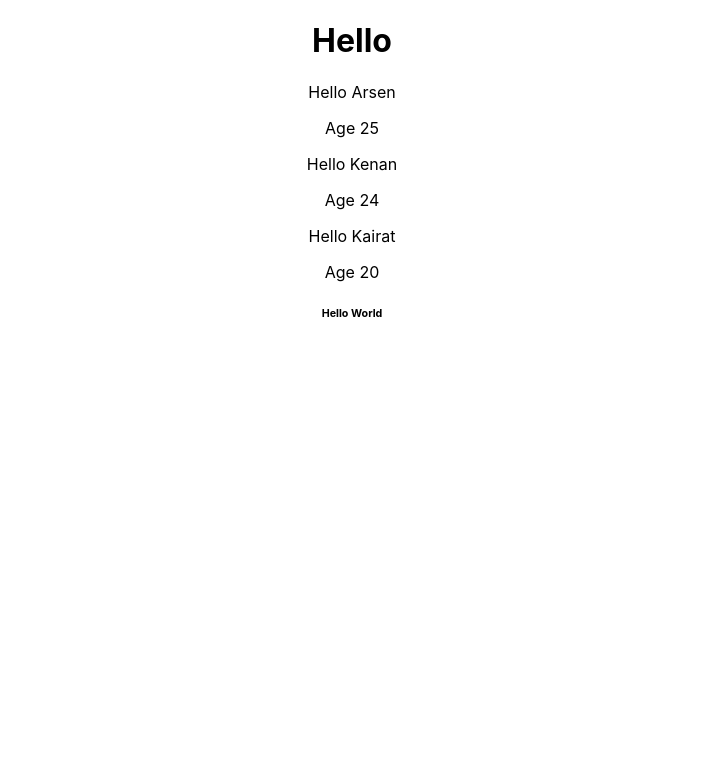
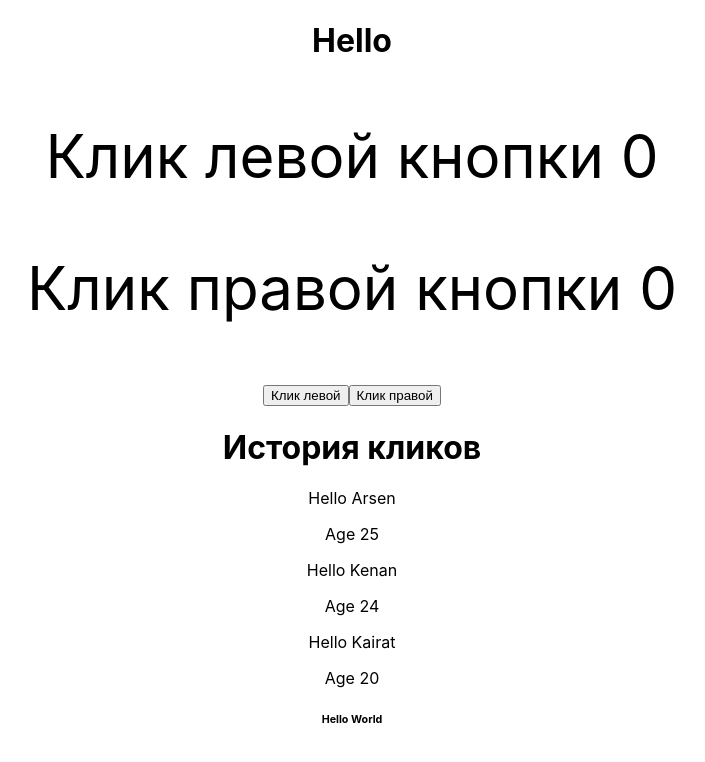
Before and after one commit to ArsenLen/React-Blog-BT-18, a React (Create React App) app: page / in a window 1280 px wide. Shown: the top 762 px of the page, without its empty margins (288-993 px from the left). Built offline with nearby package versions, Linux system fonts and the light colour scheme.

Commit message:
useState()

```diff
--- a/src/App.js
+++ b/src/App.js
@@ -1,12 +1,35 @@
+import { useState } from 'react';
 import './App.css';
 import Footer from './components/Footer/Footer';
 import Header from './components/Header/Header';
 import Hello from './components/Hello/Hello'
 
 function App() {
+  const [counterLeft, setCounterLeft] = useState(0) // [state, setFn]
+  const [counterRight, setCounterRight] = useState(0)
+  const [counterHistory, setCounterHistory] = useState('')
+
+  const handleLeft = () => {
+    setCounterHistory(counterHistory + ' L')
+    setCounterLeft(counterLeft + 1)
+  }
+
+  const handleRight = () => {
+    setCounterHistory(counterHistory + ' R')
+    setCounterRight(counterRight + 1)
+  }
+
+
+
   return (
     <div className="App">
       <Header />
+        <p style={{fontSize: '60px'}}>Клик левой кнопки {counterLeft} </p>
+        <p style={{fontSize: '60px'}}>Клик правой кнопки {counterRight} </p>
+        <button onClick={handleLeft}>Клик левой</button>
+        <button onClick={handleRight}>Клик правой</button>
+        <h1>История кликов {counterHistory}</h1>
+        {/* Hello Components */}
         <Hello name="Arsen" age="25" />
         <Hello name="Kenan" age="24" />
         <Hello name="Kairat" age="20" />
```
